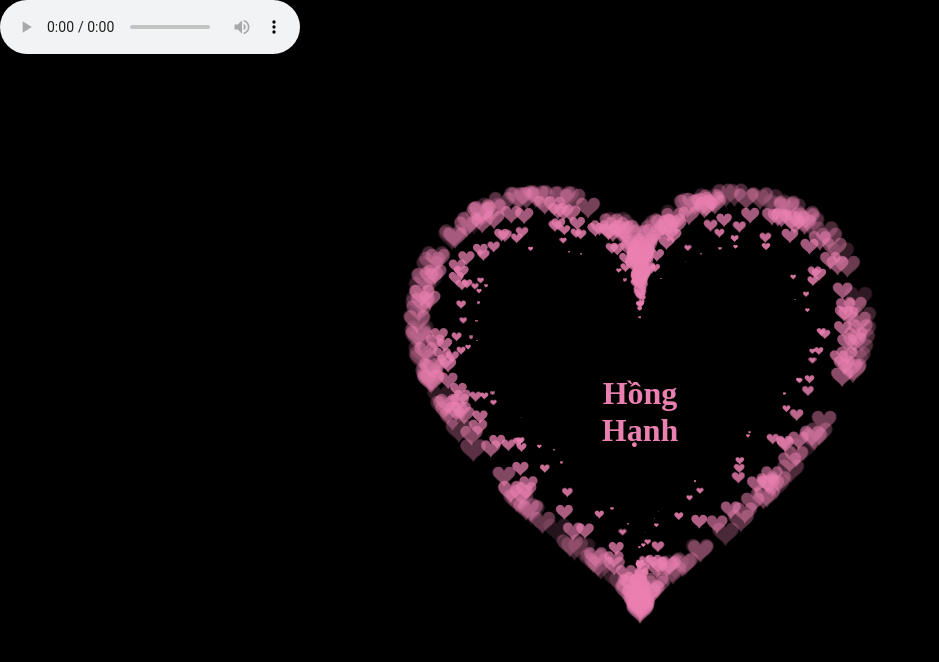
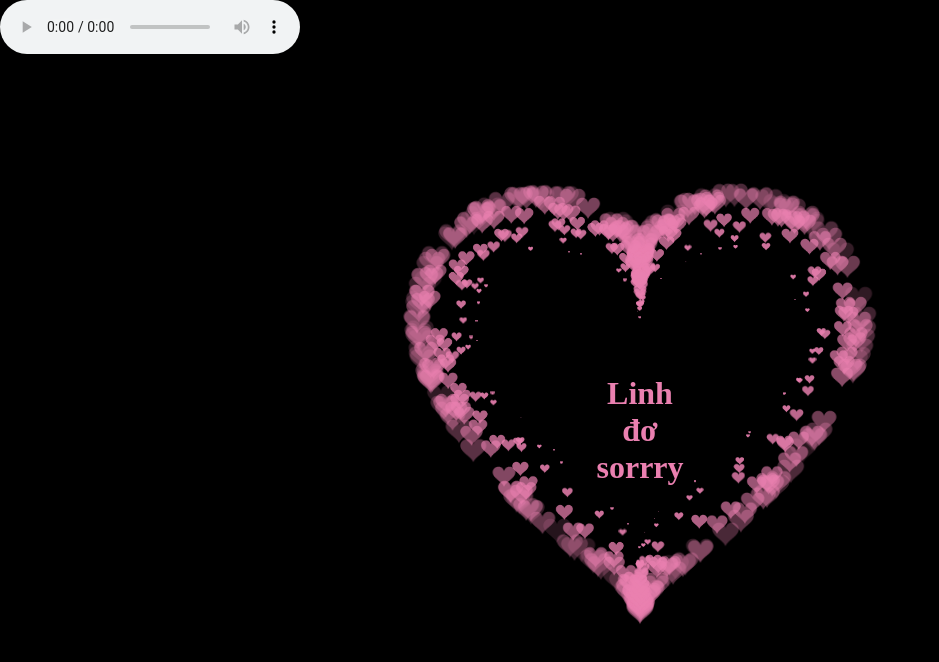
Before and after one commit to vanphuongn/traitimphuong, a plain HTML site: page index.html in a window 1280 px wide. Shown: the whole page, without its empty margins (0-939 px from the left). Drawn offline with Linux system fonts and the light colour scheme.

Commit message:
Add files via upload

```diff
--- a/index.html
+++ b/index.html
@@ -63,7 +63,7 @@ canvas {
 
 
   <canvas id="pinkboard"></canvas>
-	<h1> Hồng Hạnh</h1>
+	<h1> Linh đơ <br>sorrry</h1>
 
   <script>
 
```
Also changed, not shown: 1 other file.
